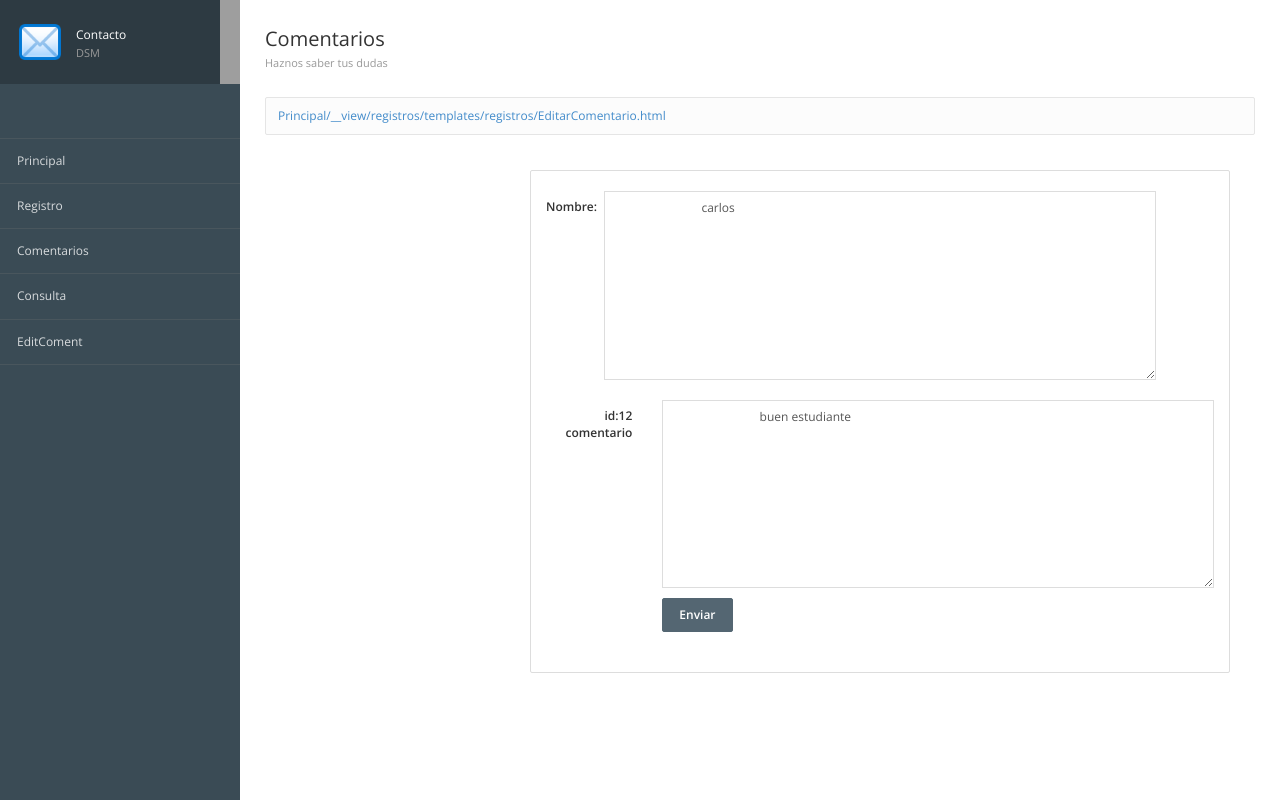
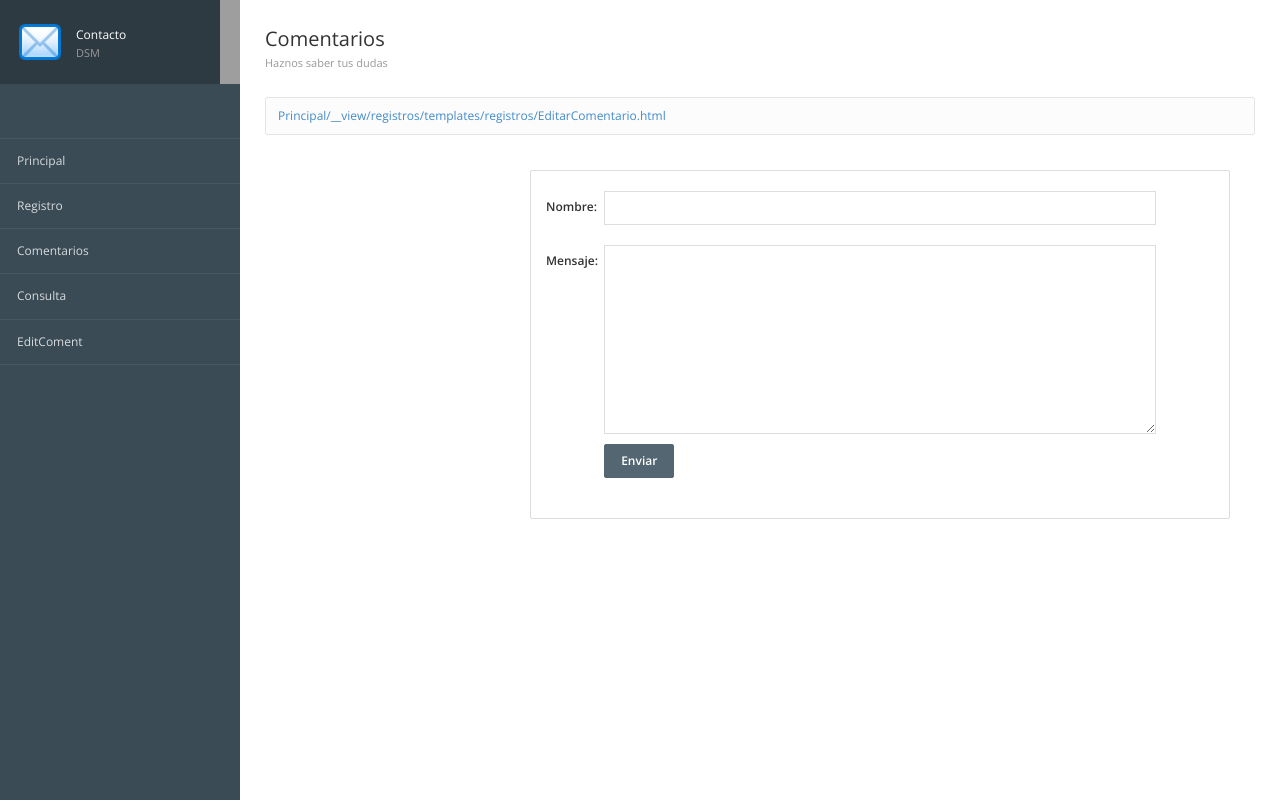
Before and after one commit to Carlos-Dev11095/Proyecto_Python_Prueba, a Django app: template registros/templates/registros/EditarComentario.html in a window 1280 px wide. Run offline with Django 4.2, Linux system fonts and the light colour scheme; the template is opened without the code that fills it: values that come from a table or form of the project are taken from there, others are empty; data comes from the database, SQL or seed files in the repository; both versions use the stored data as it was after the commit; some libraries are stand-ins or nearby versions; grey boxes are pictures that could not be loaded.

Commit message:
regulado

```diff
--- a/inicio/templates/inicio/encabezado.html
+++ b/inicio/templates/inicio/encabezado.html
@@ -63,7 +63,7 @@
                             <li><a href="{%url 'Formulario'%}">Registro</a></li>
 							<li><a href="{%url 'Contacto'%}">Comentarios</a></li>
                             <li><a href="{%url 'consultaComentarios'%}">Consulta</a></li>
-                            <li><a href="{%url 'EditarComentarioContacto'%}">EditComent</a></li>
+                            <li><a href="{%url 'FormEditarComentarioContacto'%}">EditComent</a></li>
 				</ul>
 			<!-- /Fin menú -->
 
--- a/prueba/urls.py
+++ b/prueba/urls.py
@@ -29,8 +29,7 @@ urlpatterns = [
     path('consultaComentarios/', views_registros.ComentariosContacto, name="consultaComentarios"),
     path('ConfirmeliminarComentario/<int:id>/',views_registros.ConfirmeliminarComentarioContacto,name ="Eliminar"),
     path('ConfirmeditarComentario/',views_registros.ConfirmeditarComentarioContacto,name ="ConfirmEditar"),
-    path('editarComentario/',views_registros.editarComentarioContacto,name ="EditarComentarioContacto"),
-
+    path('FormEditarComentarioContacto/',views_registros.FormEditarComentarioContacto,name ="FormEditarComentarioContacto"),
 
 ]
 
--- a/registros/templates/registros/ConfirmeditarComentarios.html
+++ b/registros/templates/registros/ConfirmeditarComentarios.html
@@ -30,7 +30,7 @@ Principal <span>DSM</span>
         <p>¿Estas seguro que deseas <strong>EDITAR</strong> el comentario seleccionado?</p>
     </div>
     <!--ALERTA-->
-    <a href="{%url 'EditarComentarioContacto'%}" class = "btn btn-danger">SI</a>
+    <a href="{%url 'FormEditarComentarioContacto'%}" class = "btn btn-danger">SI</a>
     <a href="{%url 'consultaComentarios'%}" class="btn btn-primary">Cancelar</a>
 </form>
 {%endblock%}
--- a/registros/templates/registros/EditarComentario.html
+++ b/registros/templates/registros/EditarComentario.html
@@ -40,38 +40,27 @@ Contacto <span>DSM</span>
     <!--/Encabezado -->
 
     <!-- Formulario -->
-    <form class="form-horizontal" action="{%url 'Registrar'%}" method="POST" role="form">
+    <form class="form-horizontal" action="{%url 'FormEditarComentarioContacto'%}" method="POST" role="form">
         {% csrf_token %}
+
         <div class="panel panel-default">
             <div class="panel-body">
-
                 <div class="form-group">
                     <label class="col-sm-1 control-label text-left">Nombre:</label>
                     <div class="col-sm-10">
-                        <textarea name="usuario" cols="50" rows="10" class="form-control">
-                            {{comentario.usuario}}
-                        </textarea>
+                        <input type="text" name="usuario" class="form-control">
                     </div>
                 </div>
-
                 <div class="form-group">
-                    <label class="col-sm-2 control-label text-right">id:{{comentario.id}} comentario</label>
+                    <label class="col-sm-1 control-label text-left">Mensaje:</label>
                     <div class="col-sm-10">
-                        <p> <textarea name="mensaje" cols="50" rows="10" class="form-control">
-                            {{comentario.mensaje}}
-                        </textarea></p>
+                        <p><textarea cols="50" name="mensaje" rows="10" class="form-control"></textarea></p>
                         <div class="form-actions text-left">
                             <input type="submit" value="Enviar" class="btn btn-primary">
                         </div>
-
                     </div>
                 </div>
-
-
-
-            </div>
-        </div>
-    </form>
+            </form>
     <!-- Fin del Formulario -->
 </div>
 <!-- /Contenido Principal-->
--- a/registros/views.py
+++ b/registros/views.py
@@ -41,5 +41,5 @@ def ConfirmeliminarComentarioContacto(request,id, confirmacion='registros/Confir
 def ConfirmeditarComentarioContacto(request):
     return render(request,"registros/ConfirmeditarComentarios.html")
 
-def editarComentarioContacto(request):
+def FormEditarComentarioContacto(request):
     return render(request,"registros/EditarComentario.html")
```
Also changed, not shown: db.sqlite3.
